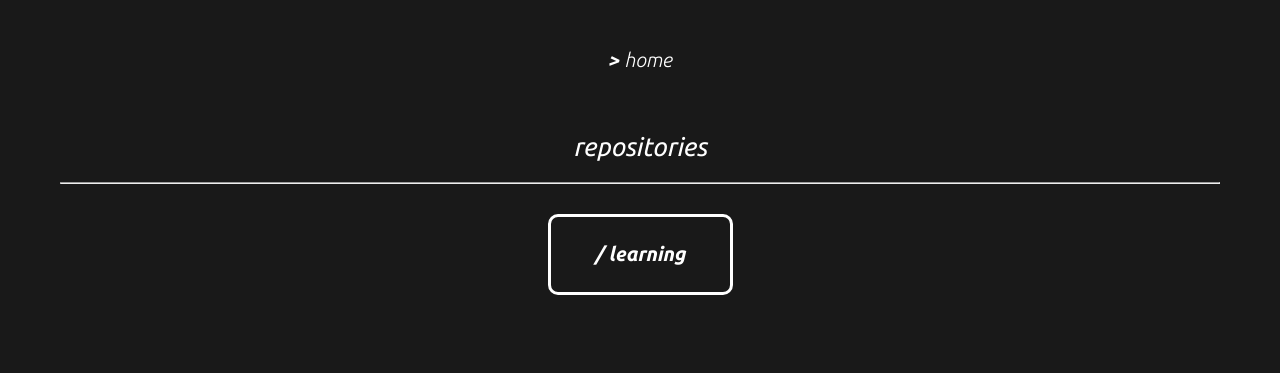
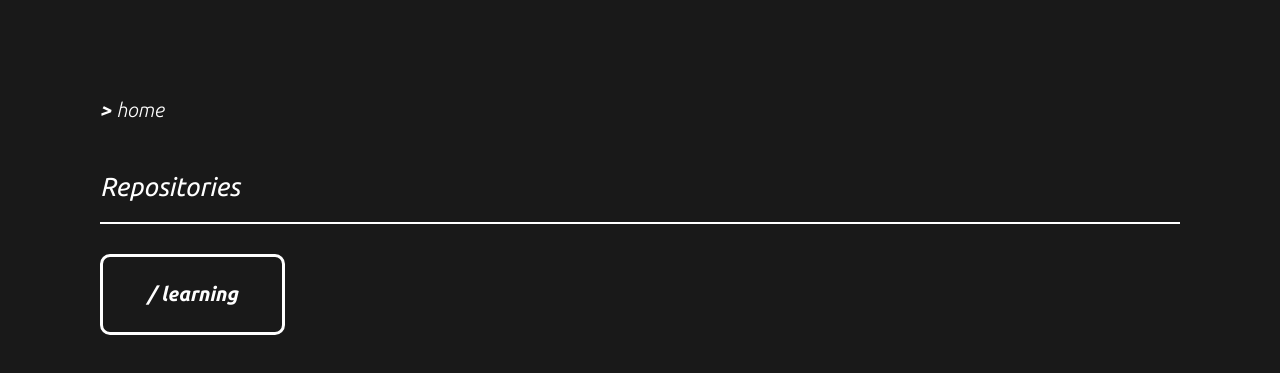
Before and after one commit to AEXdes/AEXdes.github.io, a plain HTML site: page index.html in a window 1280 px wide. Shown: the part 517-890 px from the top of the page. Drawn offline with Linux system fonts and the light colour scheme.

Commit message:
Github pages desktop structure

```diff
--- a/index.html
+++ b/index.html
@@ -6,23 +6,28 @@
     <meta name="description" content="AEX GIthub page" />
     <meta name="”robots”" content="index, follow" />
     <title>AEX</title>
-    <link rel="stylesheet" href="./style.css">
+    <link rel="stylesheet" href="./style.css" />
   </head>
   <body>
     <header>
-      <a href="https://github.com/AEXdes" target="_blank"><img src="./assets/svgs/logo.svg" alt="AEX-logo" /></a>
+      <a href="https://github.com/AEXdes" target="_blank"
+        ><img src="./assets/svgs/logo.svg" alt="AEX-logo"
+      /></a>
     </header>
     <main>
       <section id="nav">
-        <nav>
-          <span>>&nbsp;</span><a href="./index.html">home</a>
-        </nav>
+        <nav><span>>&nbsp;</span><a href="./index.html">home</a></nav>
       </section>
+      <!-- Index -->
       <section id="index">
-        <h1>repositories</h1>
+        <!-- Repositories -->
+        <h1>Repositories</h1>
         <hr />
-        <div>
-          <a href="">/ learning</a>
+        <div id="index-button-container">
+          <!-- Learning Repository -->
+          <div class="index-button">
+            <a href="">/ learning</a>
+          </div>
         </div>
       </section>
     </main>
--- a/style.css
+++ b/style.css
@@ -37,6 +37,8 @@ header img {
 
 main {
   margin-top: 5rem;
+  margin-bottom: 30rem;
+  padding-inline: 6rem;
 }
 
 main #nav nav {
@@ -63,7 +65,7 @@ main #nav nav a:hover {
 }
 
 main #index {
-  padding: 6rem;
+  margin-top: 5rem;
   display: flex;
   flex-direction: column;
   align-items: center;
@@ -79,13 +81,19 @@ main #index h1 {
 
 main #index hr {
   width: 100%;
+  border: 0.1rem solid var(--white);
 }
 
-main #index div {
+main #index #index-button-container {
+  display: flex;
+  flex-direction: column;
+}
+
+main #index .index-button {
   margin-top: 3rem;
 }
 
-main #index div a {
+main #index .index-button a {
   width: 18.5rem;
   height: 8.1rem;
   display: flex;
@@ -98,9 +106,30 @@ main #index div a {
   border-radius: 1rem;
 }
 
-main #index div a:hover {
+main #index .index-button a:hover {
   color: var(--deep-black);
   background-color: var(--white);
+}
+
+/* Media Breaks */
+@media only screen and (min-width: 768px) {
+  main {
+    margin-top: 10rem;
+    padding-inline: 10rem;
+  }
+  main #nav nav {
+    display: block;
+  }
+
+  main #index #index-button-container {
+    display: flex;
+    flex-direction: row;
+    gap: 3rem;
+  }
+
+  main #index {
+    display: block;
+  }
 }
 
 /* .ubuntu-light {
```
